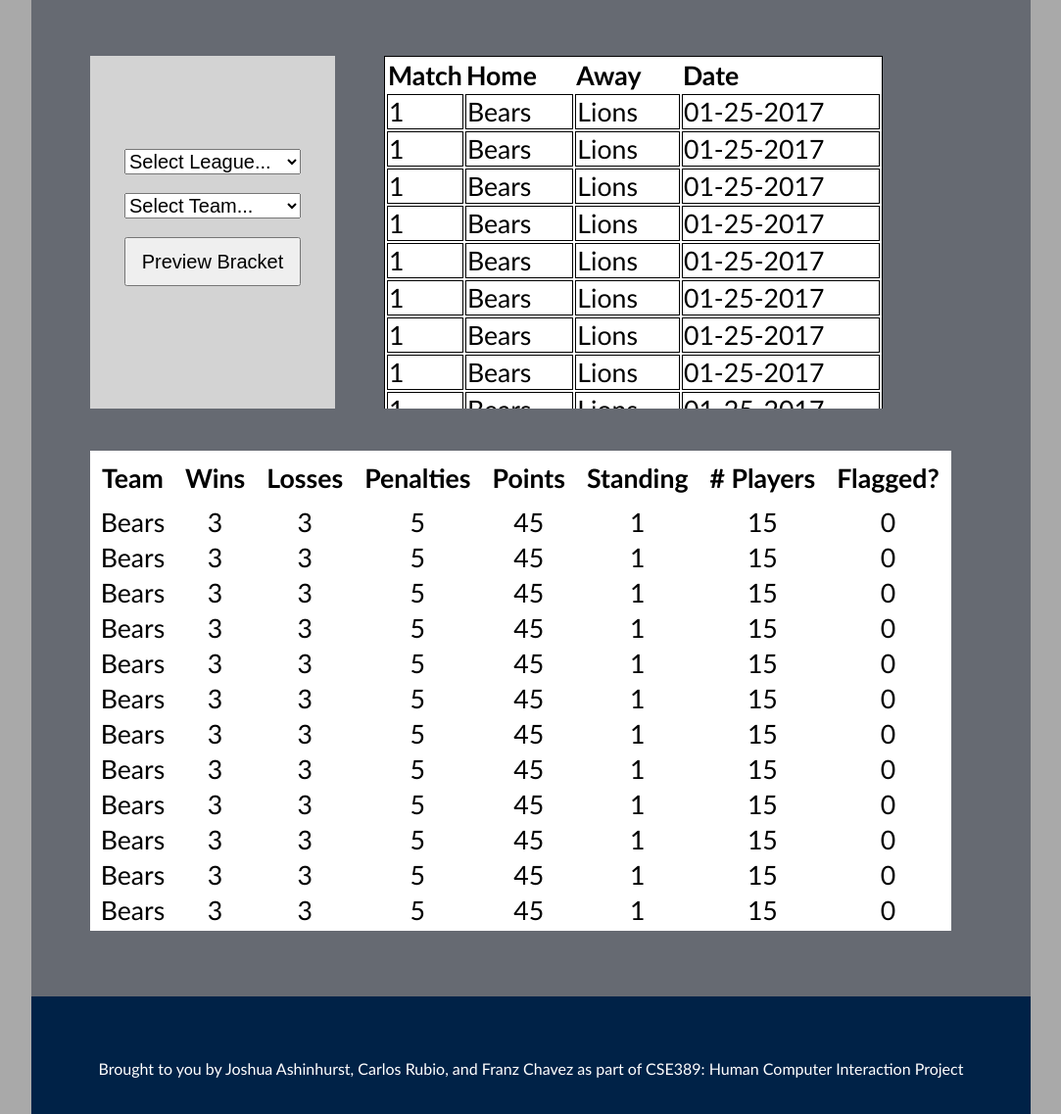
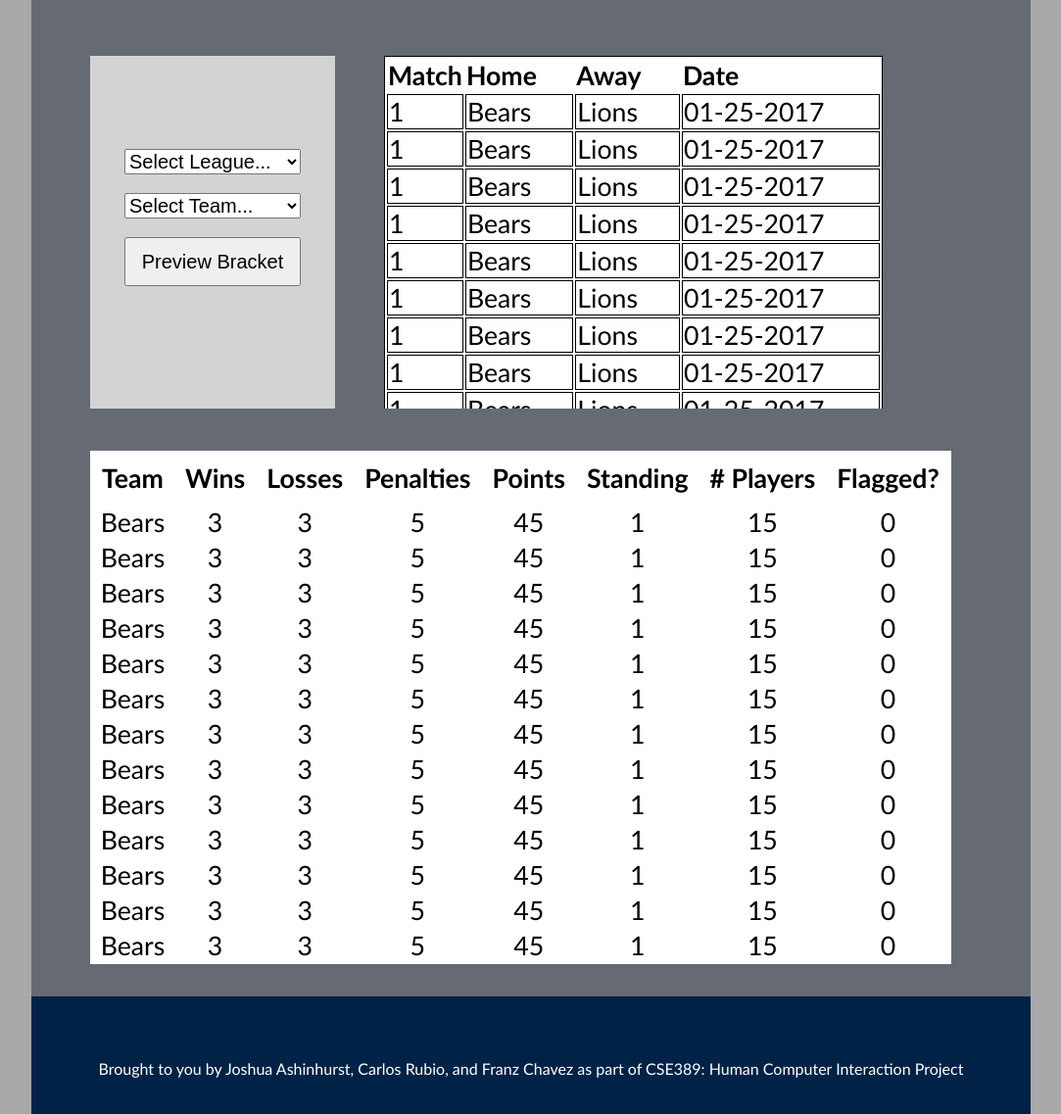
Before and after one commit to chavezfk/CSE389-Project, a plain HTML site: page prototype/league.html in a window 1280 px wide. Shown: the part 123-1260 px from the top of the page at 98% size, without its empty margins (98-1181 px from the left). Drawn offline with Linux system fonts and the light colour scheme.

Commit message:
one more

```diff
--- a/prototype/global.css
+++ b/prototype/global.css
@@ -173,7 +173,7 @@ main {
 	left: 50px;
 	bottom: 270px;
 	font-size: 20pt;
-	height: 490px;
+	height: auto;
 	overflow: auto;
 	width: 920px;
 }
```
